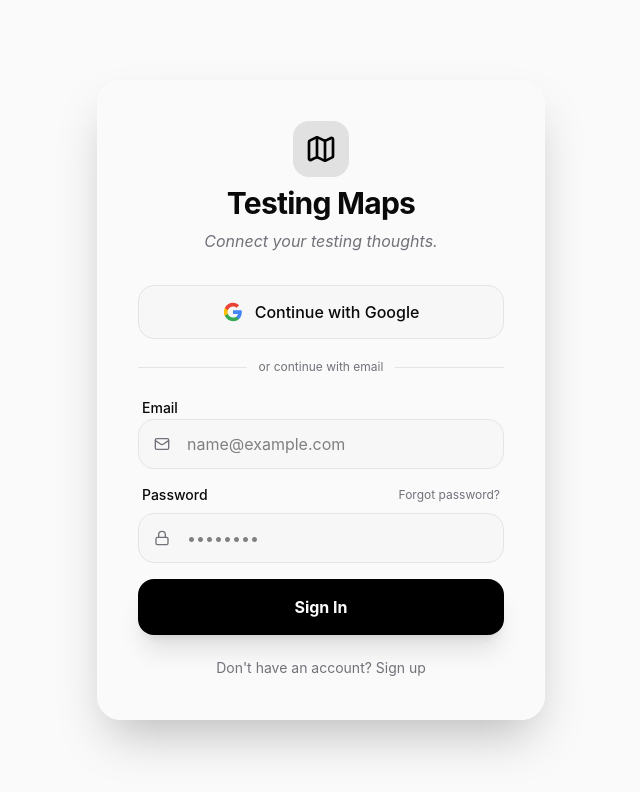
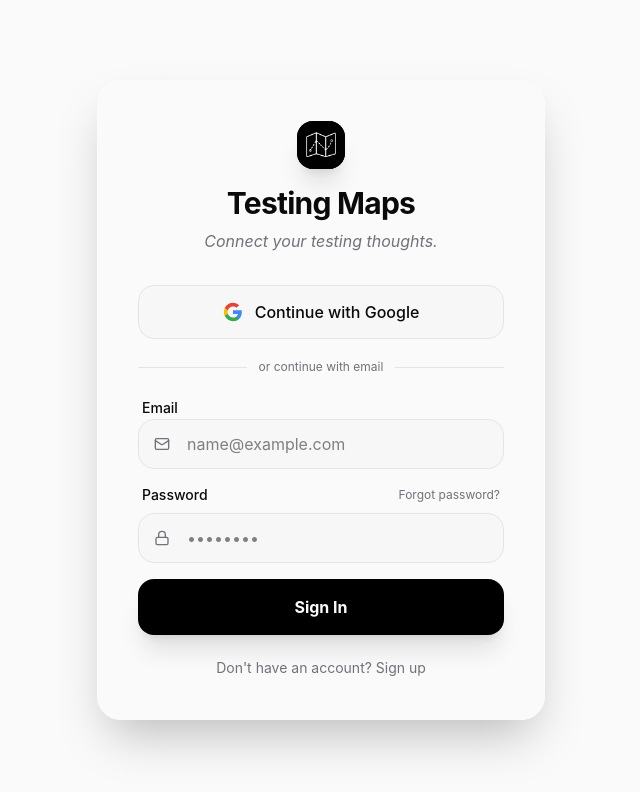
Before and after one commit to aleksonfortes/testing-maps, a Next.js app: page /auth in a window 1280 px wide. Shown: the top 792 px of the page, without its empty margins (319-959 px from the left). Built offline with nearby package versions, Linux system fonts and the light colour scheme; no server answers.

Commit message:
feat: implement new brand identity logo across the app
- Replaced all generic Map and Layers icons with the new Logo component
- Updated Homepage, Auth page, and Workspace top-left navigation
- Updated Workspace empty state hero with the new 80x80 brand logo

```diff
--- a/src/app/auth/page.tsx
+++ b/src/app/auth/page.tsx
@@ -3,7 +3,8 @@
 import { useState } from "react";
 import { supabase } from "@/lib/supabase";
 import { useRouter } from "next/navigation";
-import { Map, Mail, Lock, Loader2, ArrowLeft } from "lucide-react";
+import { Mail, Lock, Loader2, ArrowLeft } from "lucide-react";
+import { Logo } from "@/components/Logo";
 
 // Google icon as inline SVG
 function GoogleIcon() {
@@ -100,9 +101,7 @@ export default function AuthPage() {
         {/* Header */}
         <div className="text-center space-y-2">
           <div className="flex justify-center">
-            <div className="bg-primary/10 p-3 rounded-2xl">
-              <Map className="w-8 h-8 text-primary" />
-            </div>
+            <Logo size={48} className="rounded-2xl shadow-xl mb-2" />
           </div>
           <h1 className="text-3xl font-bold tracking-tight">Testing Maps</h1>
           <p className="text-muted-foreground italic">Connect your testing thoughts.</p>
--- a/src/app/page.tsx
+++ b/src/app/page.tsx
@@ -1,5 +1,6 @@
 import Link from "next/link";
-import { ArrowRight, Map } from "lucide-react";
+import { ArrowRight } from "lucide-react";
+import { Logo } from "@/components/Logo";
 
 export default function Home() {
   return (
@@ -11,7 +12,7 @@ export default function Home() {
 
       <nav className="fixed top-0 w-full p-6 flex justify-between items-center glass z-50">
         <div className="flex items-center gap-2 font-bold text-xl tracking-tight">
-          <Map className="w-6 h-6" />
+          <Logo size={28} className="rounded-lg" />
           <span>Testing Maps</span>
         </div>
         <Link href="/auth" className="text-sm font-medium hover:text-primary transition-colors">
--- a/src/app/workspace/page.tsx
+++ b/src/app/workspace/page.tsx
@@ -4,7 +4,8 @@ import { useCallback, useEffect, useMemo, useState } from "react";
 import { UIProvider, useUI } from "@/context/UIContext";
 import { MapCanvas } from "@/components/MapCanvas";
 import { MapDropdown } from "@/components/MapDropdown";
-import { Map, Layers, Loader2, Plus, FileUp } from "lucide-react";
+import { Layers, Loader2, Plus, FileUp } from "lucide-react";
+import { Logo } from "@/components/Logo";
 import Link from "next/link";
 import { supabase } from "@/lib/supabase";
 import type { User } from "@supabase/supabase-js";
@@ -116,8 +117,8 @@ function WorkspaceContent({
       {!isMarkdownView && (
         <div className="fixed top-6 left-6 z-50 flex items-center glass island-shadow rounded-3xl animate-in fade-in slide-in-from-top-4 duration-500 hover:scale-[1.01] active:scale-[0.99] transition-transform">
           <div className="flex items-center p-2 border-r border-white/5">
-            <Link href="/" className="w-8 h-8 rounded-xl bg-white flex items-center justify-center shadow-lg hover:scale-105 transition-transform" title="Back to home">
-              <Layers className="w-[18px] h-[18px] text-black" strokeWidth={2.5} />
+            <Link href="/" className="w-8 h-8 rounded-xl bg-white flex items-center justify-center shadow-lg hover:scale-105 transition-transform overflow-hidden" title="Back to home">
+              <Logo size={32} className="rounded-none bg-transparent scale-110" />
             </Link>
           </div>
 
@@ -158,9 +159,7 @@ function WorkspaceContent({
               <div className="animate-in zoom-in-95 duration-700 flex flex-col items-center max-w-lg">
                 {/* Icon cluster */}
                 <div className="mb-10 relative">
-                  <div className="w-20 h-20 rounded-[1.75rem] bg-white flex items-center justify-center shadow-2xl">
-                    <Map className="w-9 h-9 text-black" strokeWidth={1.5} />
-                  </div>
+                  <Logo size={80} className="rounded-[1.75rem] shadow-2xl" />
                 </div>
 
                 <h3 className="text-3xl font-bold text-foreground mb-3 tracking-tight text-center">
--- /dev/null
+++ b/src/components/Logo.tsx
@@ -0,0 +1,24 @@
+"use client";
+
+import Image from "next/image";
+import { cn } from "@/lib/utils";
+
+interface LogoProps {
+  className?: string;
+  size?: number;
+}
+
+export function Logo({ className, size = 32 }: LogoProps) {
+  return (
+    <div className={cn("relative flex items-center justify-center overflow-hidden rounded-xl bg-black", className)} style={{ width: size, height: size }}>
+      <Image
+        src="/icon.png"
+        alt="Testing Maps Logo"
+        width={size}
+        height={size}
+        className="object-contain"
+        priority
+      />
+    </div>
+  );
+}
```
